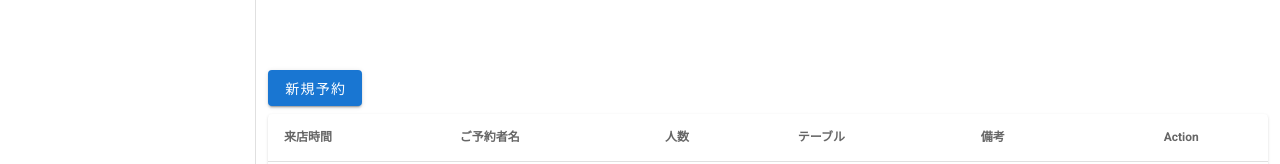
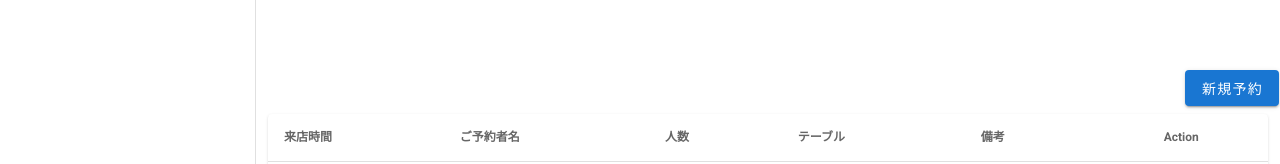
Before and after one commit to kaiyujin/hestia-front, a Nuxt app: page /reservations in a window 1280 px wide. Shown: the part 255-419 px from the top of the page. Built offline with nearby package versions, Linux system fonts and the light colour scheme.

Commit message:
new button right

```diff
--- a/pages/reservations/index.vue
+++ b/pages/reservations/index.vue
@@ -1,6 +1,10 @@
 <template>
   <div>
-    <v-dialog v-model="dialog" max-width="500px">
+    <v-container fluid>
+      <v-layout row>
+        <v-flex xs6 sm10 md11></v-flex>
+        <v-flex xs6 sm2 md1>
+    <v-dialog v-model="dialog" max-width="800px">
       <v-btn slot="activator" color="primary" dark class="mb-2">新規予約</v-btn>
       <v-card>
         <v-card-title>
@@ -34,6 +38,9 @@
         </v-card-actions>
       </v-card>
     </v-dialog>
+        </v-flex>
+      </v-layout>
+    </v-container>
     <v-data-table
       :headers="headers"
       :items="desserts"
```
